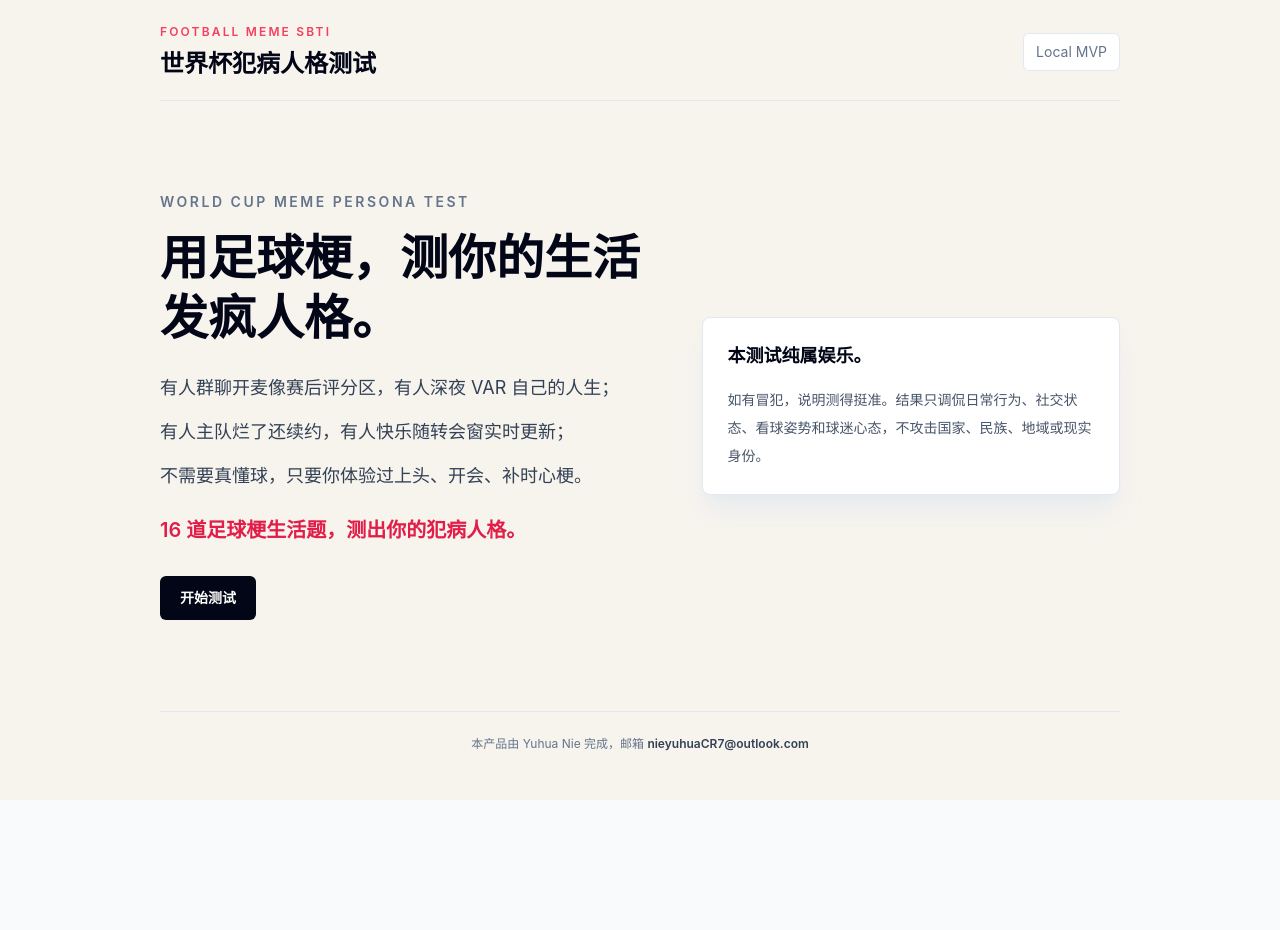
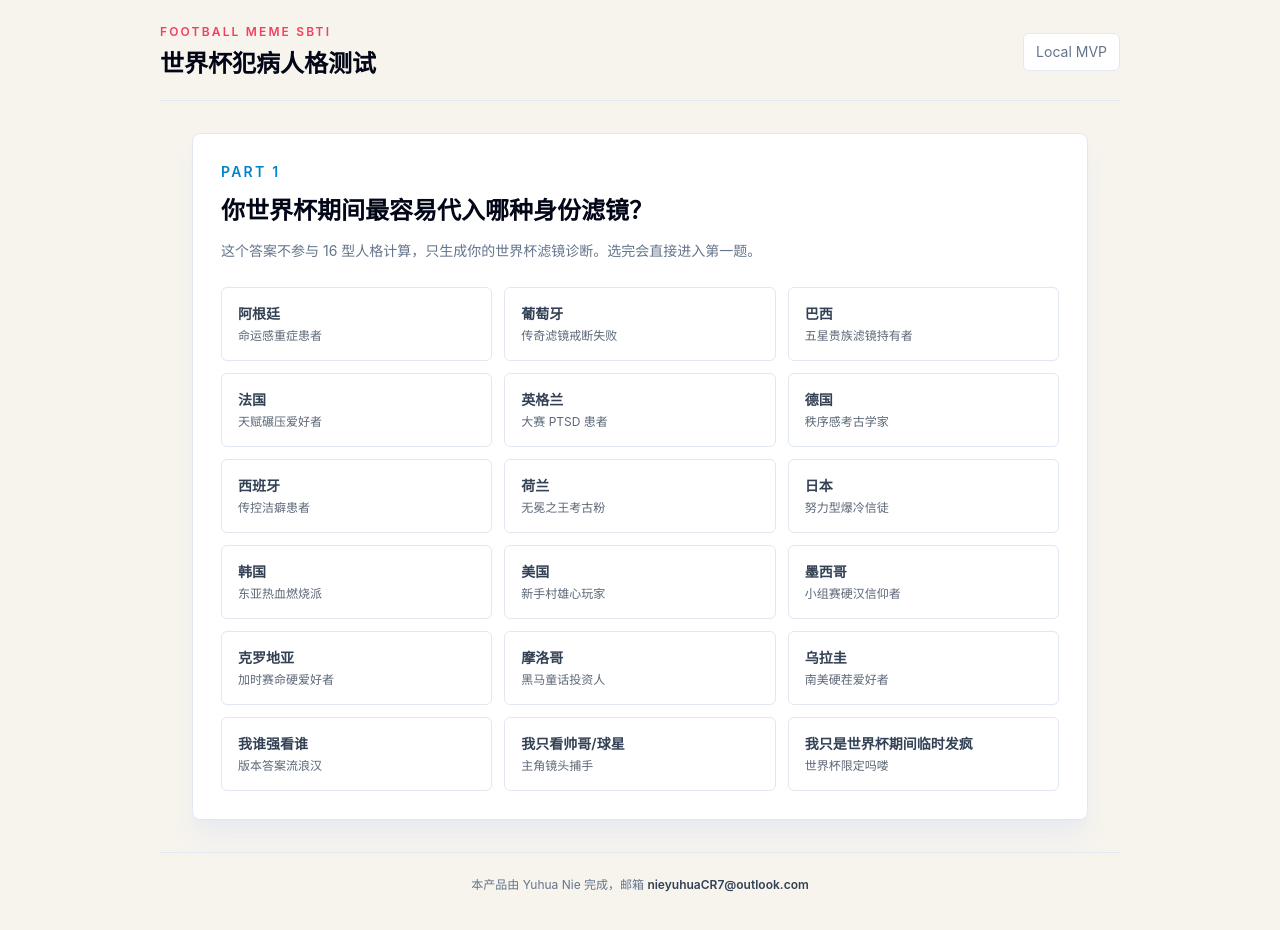
Before and after one commit to nieyuhua0115/world-cup-fan-persona-test, a Next.js app: page /fan-test in a window 1280 px wide. Shown: the top 930 px of the page. Before the commit the page ends 800 px from the top, so only its background shows below. Built offline with nearby package versions, Linux system fonts and the light colour scheme.

Commit message:
fix: streamline fan test start flow

```diff
--- a/app/fan-test/page.tsx
+++ b/app/fan-test/page.tsx
@@ -13,29 +13,30 @@ import {
   type FanTestStoredPayload,
 } from "../../lib/fan-test/storage";
 
-type FanTestStep = "intro" | "team" | "quiz";
+type FanTestStep = "team" | "quiz";
 
 export default function FanTestPage() {
   const router = useRouter();
-  const [step, setStep] = useState<FanTestStep>("intro");
+  const [step, setStep] = useState<FanTestStep>("team");
   const [selectedNationalTeamId, setSelectedNationalTeamId] = useState("");
   const [questionIndex, setQuestionIndex] = useState(0);
   const [answers, setAnswers] = useState<Record<string, string>>({});
 
   const currentQuestion = fanQuestions[questionIndex];
   const selectedOptionId = answers[currentQuestion?.id];
-  const canContinue =
-    step === "team" ? Boolean(selectedNationalTeamId) : Boolean(selectedOptionId);
-
-  function startQuiz() {
-    setStep("team");
-  }
+  const canContinue = Boolean(selectedOptionId);
 
   function restart() {
-    setStep("intro");
+    setStep("team");
     setSelectedNationalTeamId("");
     setQuestionIndex(0);
     setAnswers({});
+  }
+
+  function selectNationalTeam(teamId: string) {
+    setSelectedNationalTeamId(teamId);
+    setQuestionIndex(0);
+    setStep("quiz");
   }
 
   function selectOption(optionId: string) {
@@ -51,7 +52,6 @@ export default function FanTestPage() {
 
   function goPrevious() {
     if (step === "team") {
-      setStep("intro");
       return;
     }
 
@@ -64,12 +64,6 @@ export default function FanTestPage() {
   }
 
   function goNext() {
-    if (step === "team") {
-      setStep("quiz");
-      setQuestionIndex(0);
-      return;
-    }
-
     if (!currentQuestion || !selectedOptionId) {
       return;
     }
@@ -105,14 +99,10 @@ export default function FanTestPage() {
           </div>
         </header>
 
-        {step === "intro" ? <IntroStep onStart={startQuiz} /> : null}
-
         {step === "team" ? (
           <TeamStep
             selectedNationalTeamId={selectedNationalTeamId}
-            onSelect={setSelectedNationalTeamId}
-            onBack={goPrevious}
-            onNext={goNext}
+            onSelect={selectNationalTeam}
           />
         ) : null}
 
@@ -144,53 +134,12 @@ export default function FanTestPage() {
   );
 }
 
-function IntroStep({ onStart }: { onStart: () => void }) {
-  return (
-    <section className="grid flex-1 items-center gap-8 py-12 lg:grid-cols-[1.1fr_0.9fr]">
-      <div>
-        <p className="text-sm font-semibold uppercase tracking-[0.18em] text-slate-500">
-          World Cup Meme Persona Test
-        </p>
-        <h2 className="mt-4 max-w-3xl text-5xl font-semibold leading-tight text-slate-950">
-          用足球梗，测你的生活发疯人格。
-        </h2>
-        <div className="mt-6 max-w-2xl space-y-3 text-lg leading-8 text-slate-700">
-          <p>有人群聊开麦像赛后评分区，有人深夜 VAR 自己的人生；</p>
-          <p>有人主队烂了还续约，有人快乐随转会窗实时更新；</p>
-          <p>不需要真懂球，只要你体验过上头、开会、补时心梗。</p>
-        </div>
-        <p className="mt-6 text-xl font-semibold text-rose-600">
-          16 道足球梗生活题，测出你的犯病人格。
-        </p>
-        <button
-          className="mt-8 rounded-md bg-slate-950 px-5 py-3 text-sm font-bold text-white transition hover:bg-slate-800"
-          type="button"
-          onClick={onStart}
-        >
-          开始测试
-        </button>
-      </div>
-
-      <div className="rounded-lg border border-slate-200 bg-white p-6 shadow-xl shadow-slate-200/70">
-        <h3 className="text-lg font-semibold text-slate-950">本测试纯属娱乐。</h3>
-        <p className="mt-4 text-sm leading-7 text-slate-600">
-          如有冒犯，说明测得挺准。结果只调侃日常行为、社交状态、看球姿势和球迷心态，不攻击国家、民族、地域或现实身份。
-        </p>
-      </div>
-    </section>
-  );
-}
-
 function TeamStep({
   selectedNationalTeamId,
   onSelect,
-  onBack,
-  onNext,
 }: {
   selectedNationalTeamId: string;
   onSelect: (teamId: string) => void;
-  onBack: () => void;
-  onNext: () => void;
 }) {
   return (
     <section className="mx-auto flex w-full max-w-4xl flex-1 flex-col py-8">
@@ -202,7 +151,7 @@ function TeamStep({
           你世界杯期间最容易代入哪种身份滤镜？
         </h2>
         <p className="mt-3 text-sm leading-6 text-slate-500">
-          这个答案不参与 16 型人格计算，只生成你的世界杯滤镜诊断。
+          这个答案不参与 16 型人格计算，只生成你的世界杯滤镜诊断。选完会直接进入第一题。
         </p>
 
         <div className="mt-6 grid gap-3 sm:grid-cols-2 lg:grid-cols-3">
@@ -230,12 +179,6 @@ function TeamStep({
         </div>
       </div>
 
-      <NavControls
-        canContinue={Boolean(selectedNationalTeamId)}
-        isFinal={false}
-        onBack={onBack}
-        onNext={onNext}
-      />
     </section>
   );
 }
--- a/data/fan-test/nationalTeams.ts
+++ b/data/fan-test/nationalTeams.ts
@@ -80,16 +80,6 @@ export const nationalTeams: NationalTeamBias[] = [
       "你喜欢一种美丽、骄傲、差一口气的足球气质。别人追冠军，你追的是“差点封神”的文学感。",
     keywords: ["无冕之王", "美丽足球", "遗憾", "文学感"],
     warningLabel: "容易把输球解读成艺术牺牲",
-  },
-  {
-    id: "italy",
-    name: "意大利",
-    label: "意大利",
-    roastTitle: "防守美学遗老",
-    roastDescription:
-      "你相信足球不只有进攻，还有铲断、站位、门将和 1:0 的优雅。你的快乐有时候来自对手越踢越急。",
-    keywords: ["防守", "门将", "链式防守", "1:0"],
-    warningLabel: "容易把苟住说成艺术",
   },
   {
     id: "japan",
```
